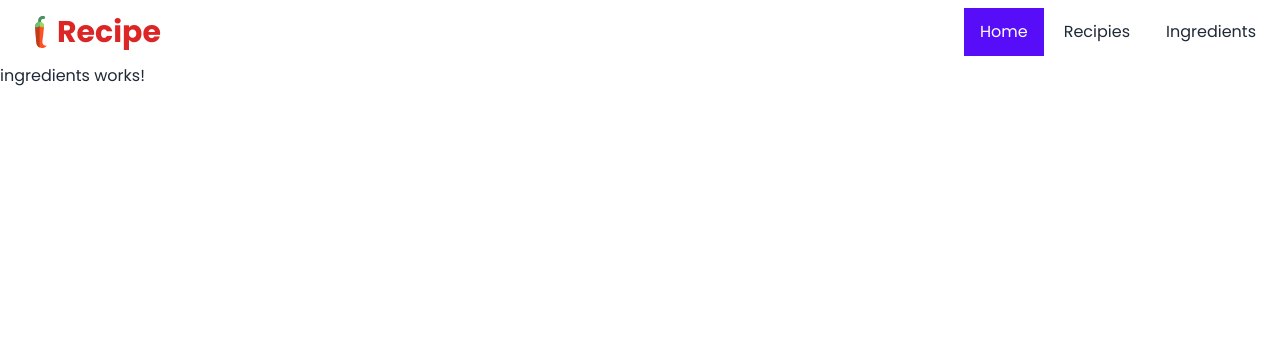
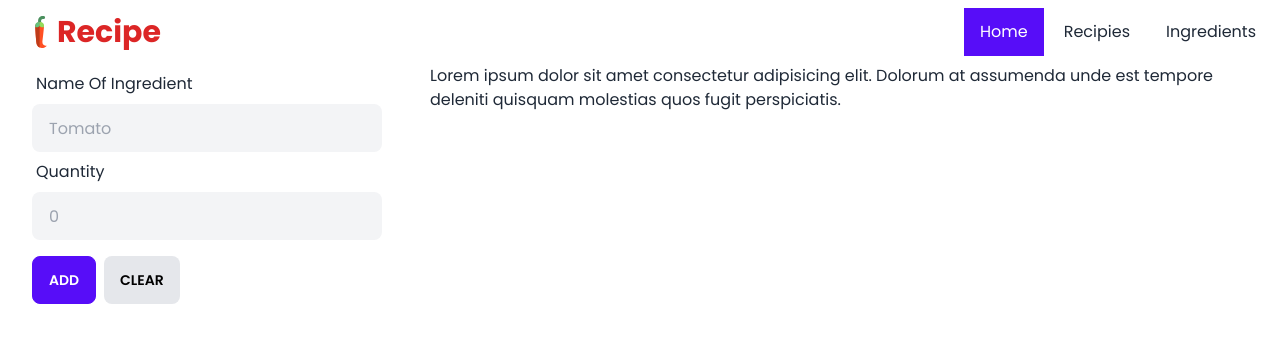
Before and after one commit to 0xharshrastogi/Kitchen-Ingredient-Management, an Angular app: page / in a window 1280 px wide. Shown: the top 342 px of the page. Built offline with nearby package versions, Linux system fonts and the light colour scheme.

Commit message:
Ingredient Form Created

```diff
--- a/src/app/components/ingredients/ingredients.component.html
+++ b/src/app/components/ingredients/ingredients.component.html
@@ -1 +1,44 @@
-<p>ingredients works!</p>
+<section class="px-4 ingredients-wrapper">
+  <section>
+    <form class="form-control" autocomplete="off">
+      <div class="gap-2">
+        <div>
+          <label class="label" for="name">Name Of Ingredient</label>
+          <input
+            type="text"
+            name="name"
+            placeholder="Tomato"
+            class="input bg-gray-100 hover:bg-gray-200 focus:bg-gray-200"
+          />
+        </div>
+
+        <div>
+          <label class="label" for="name">Quantity</label>
+          <input
+            type="number"
+            min="0"
+            name="quantity"
+            placeholder="0"
+            class="input bg-gray-100 hover:bg-gray-200 focus:bg-gray-200"
+            pattern="[1-9][0-9]*|0"
+          />
+        </div>
+
+        <div class="mt-4 space-x-2">
+          <button type="button" class="btn btn-primary">Add</button>
+          <button
+            type="reset"
+            class="btn bg-gray-200 border-none text-black hover:bg-gray-300"
+          >
+            Clear
+          </button>
+        </div>
+      </div>
+    </form>
+  </section>
+
+  <section>
+    Lorem ipsum dolor sit amet consectetur adipisicing elit. Dolorum at assumenda unde est
+    tempore deleniti quisquam molestias quos fugit perspiciatis.
+  </section>
+</section>
--- a/src/app/components/ingredients/ingredients.component.scss
+++ b/src/app/components/ingredients/ingredients.component.scss
@@ -0,0 +1,9 @@
+.ingredients-wrapper {
+  display: grid;
+  grid-template-columns: 1fr 4fr;
+  gap: 1rem;
+
+  section {
+    padding: 0 1rem;
+  }
+}
--- a/src/styles.css
+++ b/src/styles.css
@@ -8,4 +8,5 @@ body {
 }
 body {
   font-family: "Poppins";
+  display: grid;
 }
```
